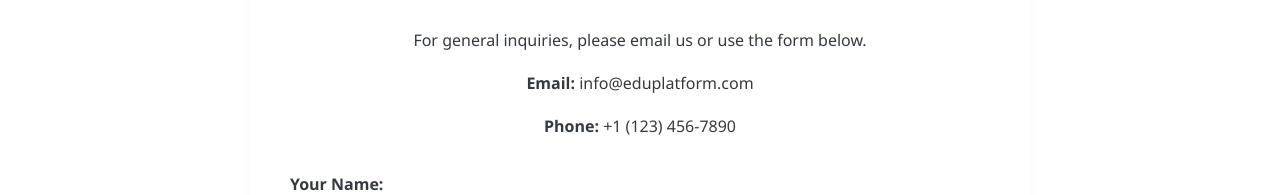
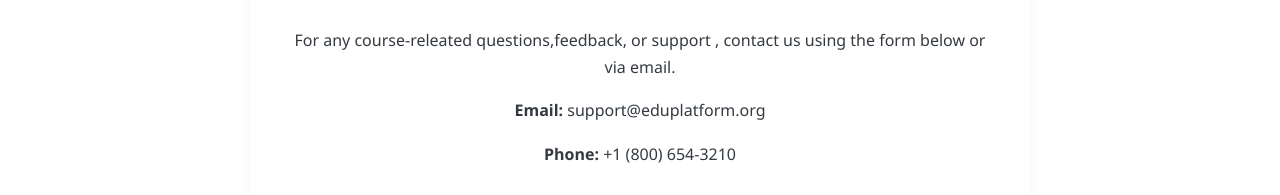
Before and after one commit to L15-16-WS/eduplatform1, a plain HTML site: page contact.html in a window 1280 px wide. Shown: the part 557-752 px from the top of the page. Drawn offline with Linux system fonts and the light colour scheme.

Commit message:
some changes are made in contact file

```diff
--- a/contact.html
+++ b/contact.html
@@ -32,11 +32,11 @@
         <div class="container">
             <div class="section-content">
                 <h3>Get in Touch</h3>
-                <p class="text-center">For general inquiries, please email us or use the form below.</p>
-                <p class="text-center"><strong>Email:</strong> info@eduplatform.com</p>
-                <p class="text-center"><strong>Phone:</strong> +1 (123) 456-7890</p>
+                <p class="text-center">For any course-releated questions,feedback, or support , contact us using the form below or via email.</p>
+                <p class="text-center"><strong>Email:</strong> support@eduplatform.org</p>
+                <p class="text-center"><strong>Phone:</strong> +1 (800) 654-3210</p>
 
-                <form class="contact-form">
+                <form class="contact-form" action="https://formspree.io/f/YOUR_FORM_ID" method="POST">
                     <div class="form-group">
                         <label for="name">Your Name:</label>
                         <input type="text" id="name" name="name" required>
```
